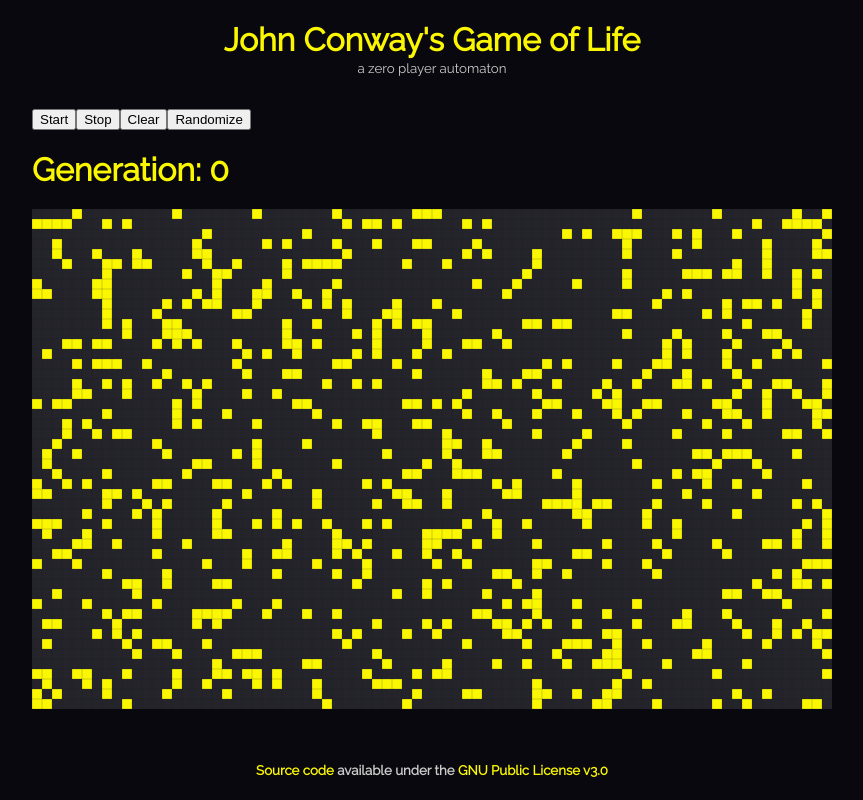
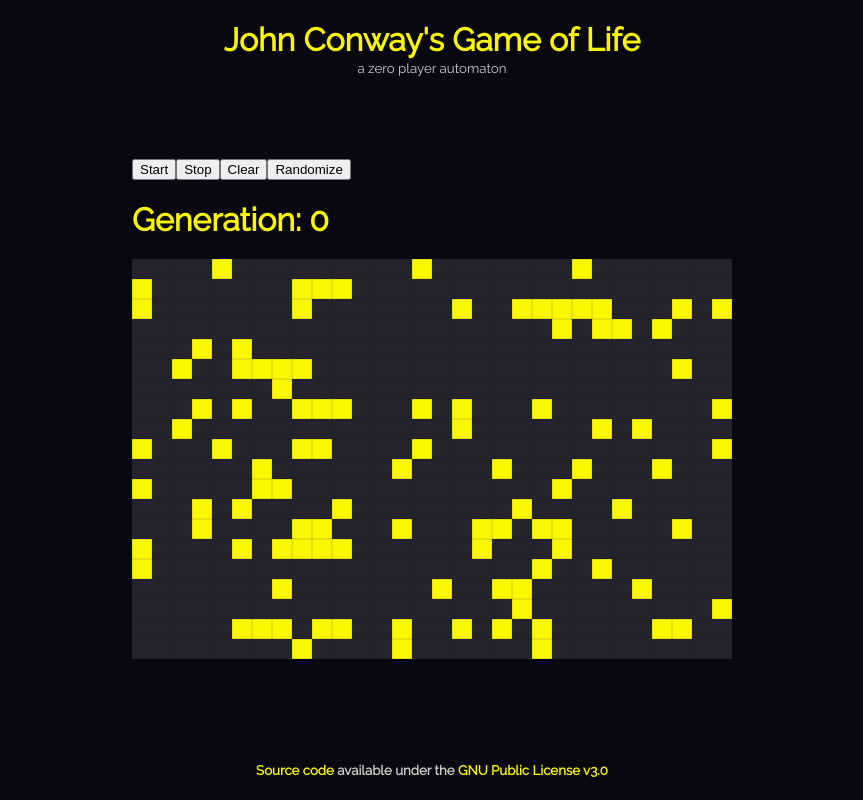
Before and after one commit to CharmedSatyr-freeCodeCamp/game_of_life, a React app: page / in a window 1280 px wide. Shown: the whole page, without its empty margins (208-1071 px from the left). Built offline with nearby package versions, Linux system fonts and the light colour scheme.

Commit message:
reduce gridsize and increase cell dimensions

```diff
--- a/src/constants/constants.js
+++ b/src/constants/constants.js
@@ -1,6 +1,6 @@
 // Constants
-export const gridHeight = 50;
-export const gridWidth = 80;
-export const cellDimensions = 10; // Cell height and width in pixels
+export const gridHeight = 20;
+export const gridWidth = 30;
+export const cellDimensions = 20; // Cell height and width in pixels
 export const probability = 0.8; // Default probability a cell is alive on randomize
 export const duration = 100; // Duration in ms of each generation
```
